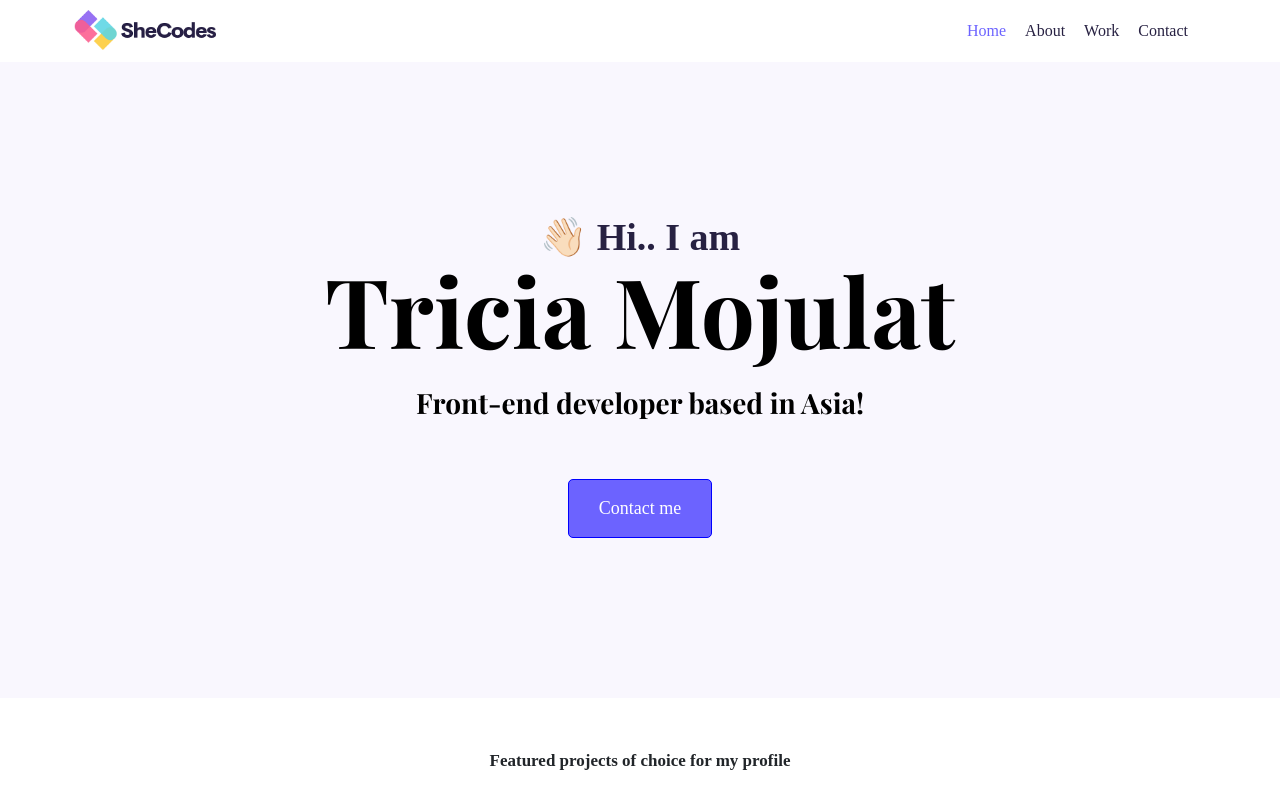
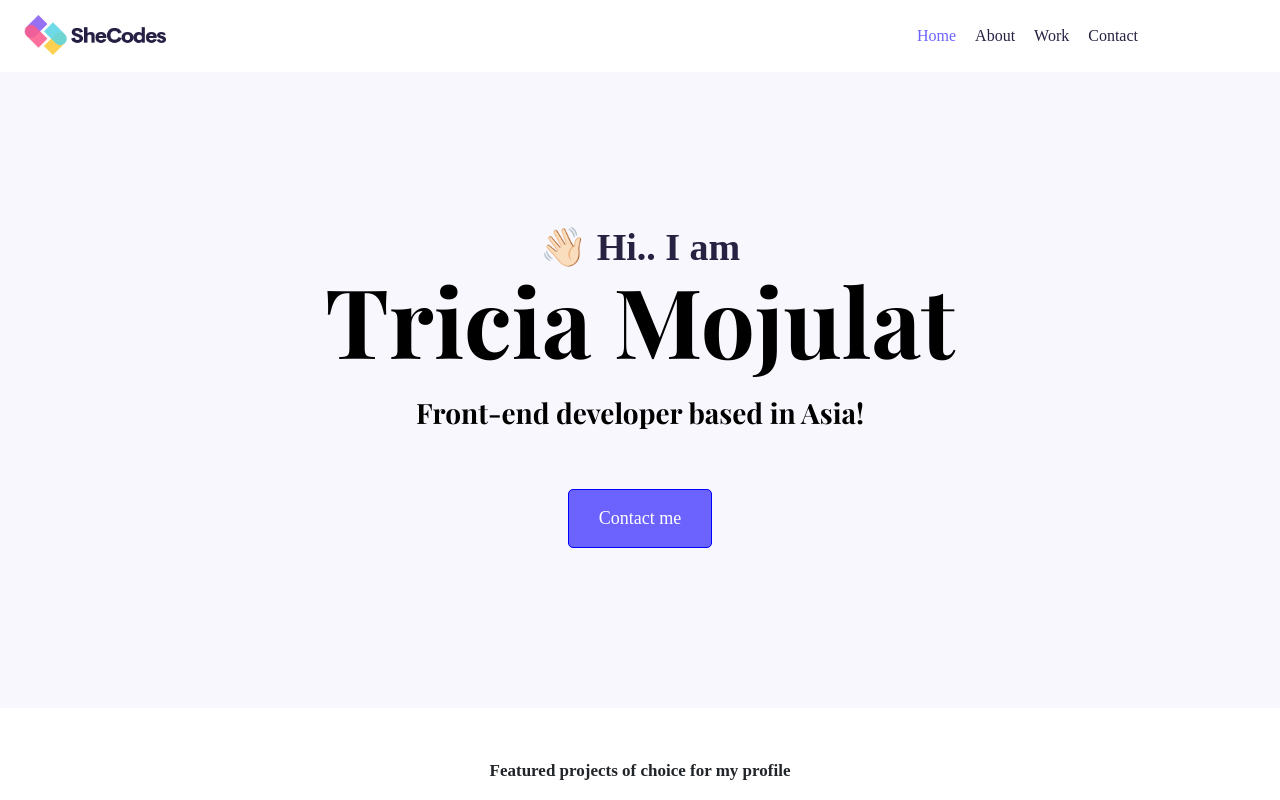
Before and after one commit to tmojulat/Profile-project-W4, a plain HTML site: page index.html in a window 1280 px wide. Shown: the top 800 px of the page. Drawn offline with nearby package versions, Linux system fonts and the light colour scheme; files whose address does not match are found by name; a web font is replaced by a local one.

Commit message:
Update styles.css

```diff
--- a/src/styles.css
+++ b/src/styles.css
@@ -26,7 +26,15 @@ h2 {
 }
 
 .container {
-  margin: 10px 60px;
+  margin: 10px 10px;
+}
+
+ul {
+  display: block;
+}
+
+nav {
+  padding: 5px 0px;
 }
 
 nav ul {
@@ -49,6 +57,13 @@ nav a {
   text-decoration: none;
   color: #272142;
   transition: all 100ms ease-in-out;
+}
+
+.justify-content-between {
+  justify-content: space-between!important;
+}
+.d-flex {
+  display: flex! important;
 }
 
 p {
```
